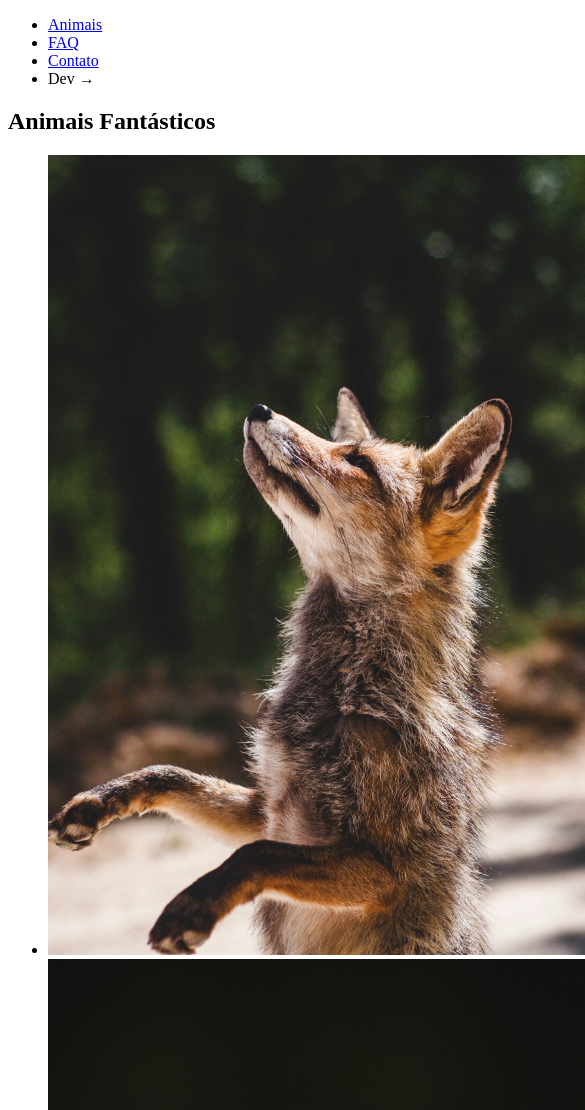
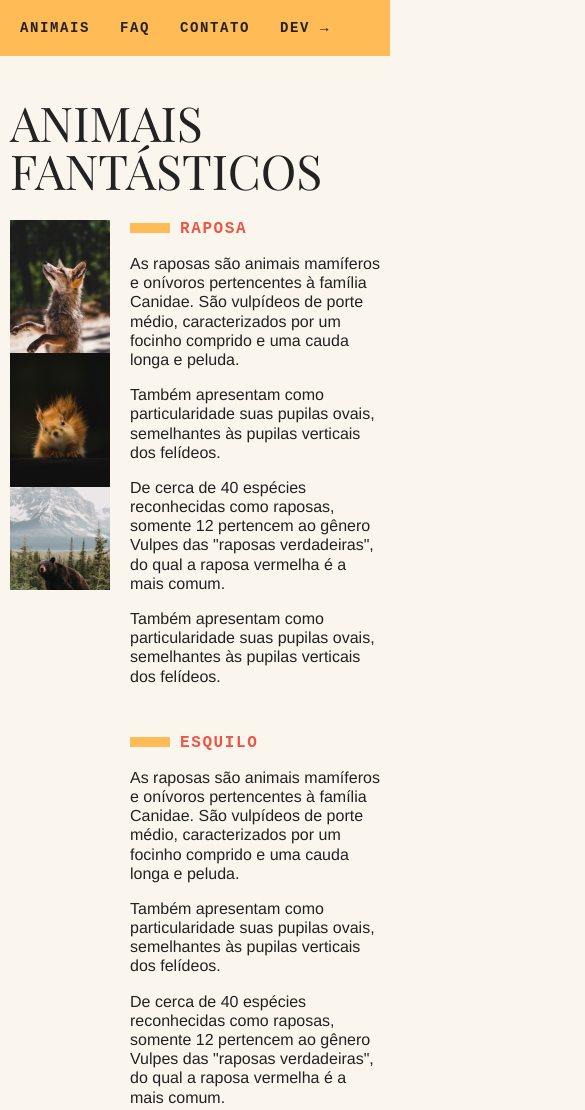
Before and after one commit to LucasSilva010/animais-fantasticos, a plain HTML site: page index.html in a window 390 px wide. Shown: the top 1110 px of the page, 585 px wide, since content can reach past the window. Drawn offline with Linux system fonts and the light colour scheme.

Commit message:
Estilização e responsividade da página

```diff
--- a/css/style.css
+++ b/css/style.css
@@ -0,0 +1,227 @@
+* {
+  padding: 0;
+  margin: 0;
+  box-sizing: border-box;
+}
+
+img {
+  display: block;
+  max-width: 100%;
+}
+
+ul {
+  list-style: none;
+}
+
+body {
+  background: #faf6ed;
+  color: #222;
+  -webkit-font-smoothing: antialiased;
+  display: grid;
+  grid-template-columns: 1fr 120px minmax(300px, 800px) 1fr;
+}
+
+/* MENU */
+
+.menu {
+  grid-column: 3 / 5;
+  margin-top: 2rem;
+  margin-bottom: 2rem;
+  background: #FB5;
+}
+
+.menu ul {
+  display: flex;
+  flex-wrap: wrap;
+  padding: 10px;
+}
+
+.menu li a {
+  display: block;
+  padding: 10px;
+  margin-right: 10px;
+  color: #222;
+  text-decoration: none;
+  font-family: 'IBM Plex Mono', monospace;
+  font-weight: bold;
+  text-transform: uppercase;
+  font-size: .875rem;
+  letter-spacing: .1rem;
+}
+
+/* GRID SECTION */
+.grid-section {
+  grid-column: 2 / 4;
+  width: 100%;
+  padding: 10px;
+  display: grid;
+  grid-template-columns: 90px 300px 1fr;
+  gap: 20px;
+  margin-bottom: 4rem;
+}
+
+
+/* CONTEUDO */
+
+.titulo {
+  text-transform: uppercase;
+  font-family: 'Playfair Display SC', georgia;
+  font-size: 6rem;
+  line-height: 1;
+  font-weight: normal;
+  margin-bottom: 1rem;
+  grid-column: 1 / 4;
+}
+
+.animais h2 {
+  font-family: 'IBM Plex Mono', monospace;
+  font-size: 1rem;
+  text-transform: uppercase;
+  letter-spacing: .1em;
+  margin-bottom: 1rem;
+  color: #E54;
+}
+
+.animais h2::before{
+  content: '';
+  display: inline-block;
+  width: 40px;
+  height: 10px;
+  margin-right: 10px;
+  background: #FB5;
+ }
+
+.animais p {
+  font-family: Helvetica, Arial;
+  line-height: 1.2;
+  margin-bottom: 1rem;
+}
+
+.animais-lista {
+  height: 370px;
+  overflow-y: scroll;
+  grid-column: 2;
+}
+
+.animais-lista::-webkit-scrollbar {
+  width: 18px;
+}
+
+.animais-lista::-webkit-scrollbar-thumb {
+  background: #FB5;
+  border-left: 4px solid #faf6ed;
+  border-right: 4px solid #faf6ed;
+}
+
+.animais-lista::-webkit-scrollbar-track {
+  background: #faf6ed;
+}
+
+.animais-descricao {
+  grid-column: 3;
+}
+
+.animais-descricao section {
+  margin-bottom: 3rem;
+}
+
+/* FAQ */
+
+.faq-lista {
+  grid-column: 2 / 4;
+}
+
+.faq-lista dt {
+  font-family: 'IBM Plex Mono', monospace;
+  font-weight: bold;
+  margin-top: 2rem;
+  margin-bottom: .5rem;
+  color: #E54;
+}
+
+.faq-lista dt::before {
+  content: '';
+  display: inline-block;
+  width: 20px;
+  height: 10px;
+  margin-right: 10px;
+  background: #FB5;
+}
+
+.faq-lista dd {
+  font-family: Helvetica, Arial;
+  margin-bottom: .5rem;
+  margin-left: 30px;
+}
+
+/* CONTATO */
+
+.mapa {
+  grid-column: 2;
+}
+
+.dados {
+  grid-column: 3;
+}
+
+.contato-dados li {
+  margin-bottom: 1rem;
+  font-family: Helvetica, Arial;
+}
+
+.contato-dados li::before {
+  content: '';
+  display: inline-block;
+  width: 20px;
+  height: 10px;
+  margin-right: 10px;
+  background: #FB5;
+}
+
+.copy {
+  grid-column: 3 / 5;
+  margin-bottom: 2rem;
+  background: #FB5;
+}
+
+.copy p {
+  padding: 20px;
+  font-family: 'IBM Plex Mono', monospace;
+  font-weight: bold;
+}
+
+
+@media (max-width: 700px) {
+  body {
+    grid-template-columns: 1fr;
+  }
+
+  .menu, .grid-section, .copy {
+    grid-column: 1;
+  }
+
+  .menu {
+    margin-top: 0px;
+  }
+
+  .grid-section {
+    grid-template-columns: 100px 1fr;
+    gap: 10px;
+  }
+
+  .grid-section h1 {
+    font-size: 3rem;
+  }
+
+  .animais-lista {
+    grid-column: 1;
+  }
+
+  .faq-lista, .dados, .mapa {
+    grid-column: 1 / -1;
+  }
+
+  .copy {
+    margin-bottom: 0px;
+  }
+}
--- a/index.html
+++ b/index.html
@@ -4,6 +4,10 @@
     <meta charset="UTF-8" />
     <meta name="viewport" content="width=device-width, initial-scale=1.0" />
     <title>Animais Fantásticos</title>
+
+    <link rel="preconnect" href="https://fonts.googleapis.com">
+    <link rel="preconnect" href="https://fonts.gstatic.com" crossorigin>
+    <link href="https://fonts.googleapis.com/css2?family=Playfair+Display+SC&display=swap" rel="stylesheet">
 
     <link rel="stylesheet" href="css/style.css" />
   </head>
@@ -13,14 +17,14 @@
         <li><a href="#animais">Animais</a></li>
         <li><a href="#faq">FAQ</a></li>
         <li><a href="#contato">Contato</a></li>
-        <li><a href="https://www.origamid.com/"></a>Dev →</li>
+        <li><a href="https://www.origamid.com/">Dev →</a></li>
       </ul>
     </nav>
 
     <section class="grid-section animais" id="animais">
       <h1 class="titulo">Animais Fantásticos</h1>
 
-      <ul>
+      <ul class="animais-lista">
         <li>
           <img src="img/imagem1.jpg" />
         </li>
@@ -176,8 +180,8 @@
     </section>
 
     <section class="grid-section faq" id="faq">
-      <h1>FAQ</h1>
-      <dl>
+      <h1 class="titulo">FAQ</h1>
+      <dl class="faq-lista">
         <dt>Qual a idade dos animais?</dt>
         <dd>As raposas são animais mamíferos e onívoros pertencentes à família Canidae. São vulpídeos de porte médio, caracterizados por um focinho comprido e uma cauda longa e peluda.</dd>
         <dt>Eles são fantásticos?</dt>
@@ -190,7 +194,7 @@
     </section>
 
     <section class="grid-section contato" id="contato">
-      <h1>Contato</h1>
+      <h1 class="titulo">Contato</h1>
       <div class="mapa">
         <img src="img/mapa.png">
       </div>
```
